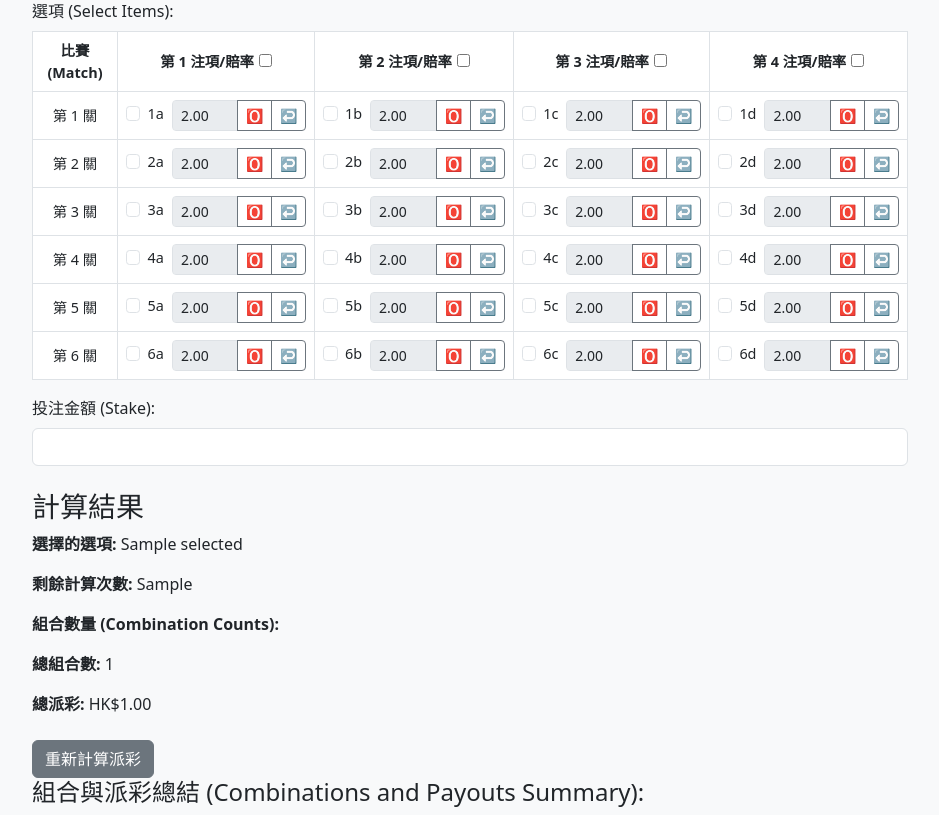
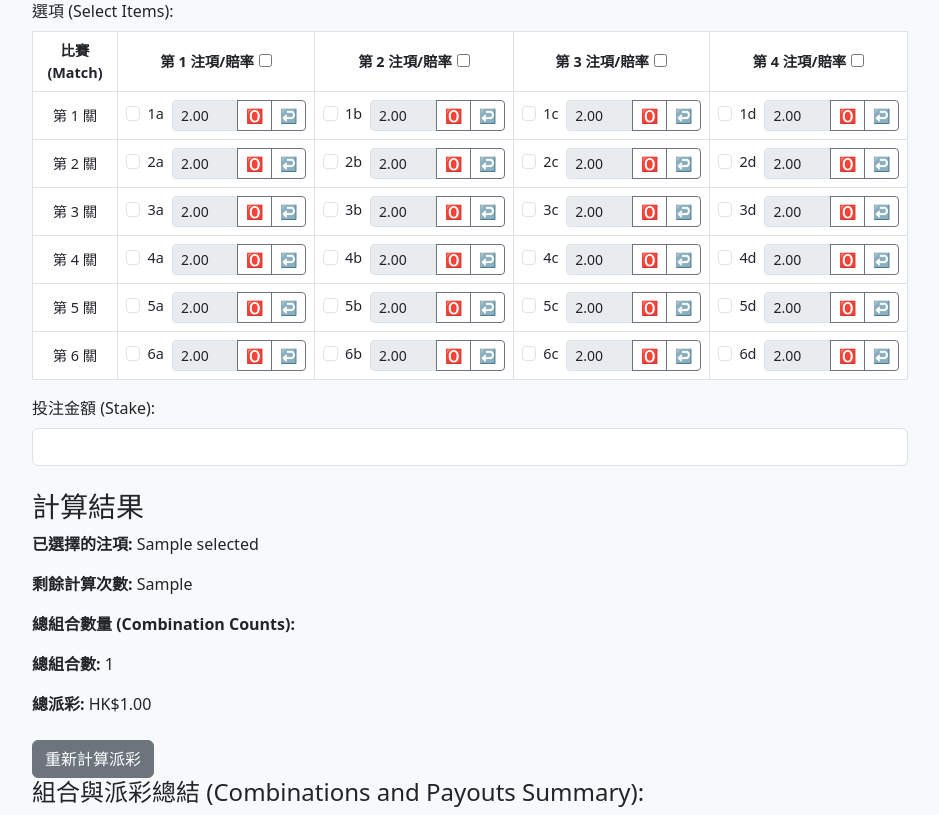
Before and after one commit to ioioioiooioo/qqp_cal, a Flask app: template templates/index.html in a window 1280 px wide. Shown: the part 153-968 px from the top of the page, without its empty margins (170-1109 px from the left). Run offline with Flask 3, Linux system fonts and the light colour scheme; the template is opened without the code that fills it: most values are stand-ins (such as "Sample title", 1, 10 or a date in 2020).

Commit message:
Update index.html

```diff
--- a/templates/index.html
+++ b/templates/index.html
@@ -69,23 +69,19 @@
             {% if result %}
                 <div class="mt-4">
                     <h3>計算結果</h3>
-                    <p><strong>選擇的選項:</strong> {{ result.selected|join(', ') }}</p>
+                    <p><strong>已選擇的注項:</strong> {{ result.selected|join(', ') }}</p>
                     <p><strong>剩餘計算次數:</strong> {{ result.remaining_slots if result.remaining_slots is defined else 0 }}</p>
-                    <p><strong>組合數量 (Combination Counts):</strong></p>
-                    <ul>
+                    <p><strong>總組合數量 (Combination Counts):</strong></p>
                     {% for k in range(1, max_k + 1) if k in result.combination_counts %}
-                            <li>
                         <div class="form-check">
                             <input type="checkbox" name="legs" value="{{ k }}"
                                 id="leg_{{ k }}"
                                 class="form-check-input"
                                 tabindex="{{ 48 + loop.index }}"
                                 {% if result.selected_legs and k in result.selected_legs %}checked{% endif %}>
-                                    <label for="leg_{{ k }}" class="form-check-label">{{ k }}-leg: {{ result.combination_counts[k] }}</label>
+                            {% if k == 1 %}第一關{% elif k == 2 %}2串1{% elif k == 3 %}3串1{% elif k == 4 %}4串1{% elif k == 5 %}5串1{% else %}6串1{% endif %}: {{ result.combination_counts[k] }}
                         </div>
-                            </li>
                     {% endfor %}
-                    </ul>
                     <p><strong>總組合數:</strong> {{ result.total_combinations }}</p>
                     <p><strong>總派彩:</strong> HK${{ '{:,.2f}'.format(result.total_payout) }}</p>
                     <button type="submit" class="btn btn-secondary mt-2">重新計算派彩</button>
```
Lines whose indentation alone changed are shown as unchanged.
